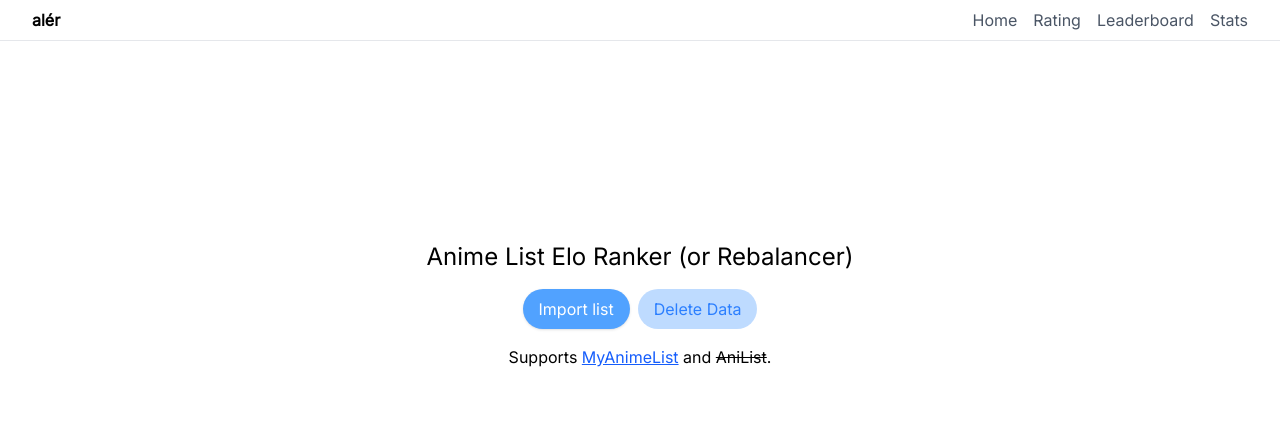
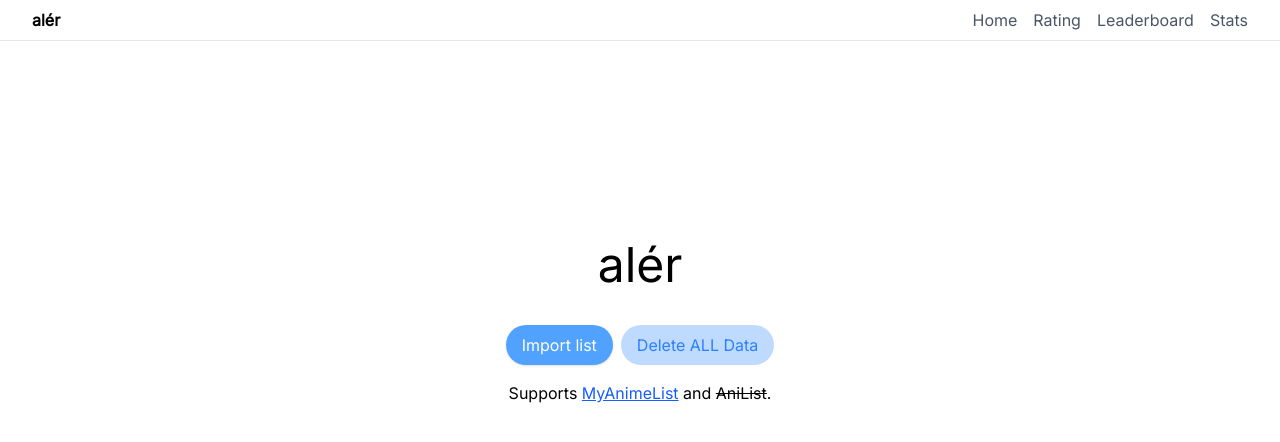
Before and after one commit to jumpyjacko/aler, a SvelteKit app: page / in a window 1280 px wide. Shown: the top 442 px of the page. Built offline with nearby package versions, Linux system fonts and the light colour scheme.

Commit message:
add: better homescreen

```diff
--- a/src/routes/+page.svelte
+++ b/src/routes/+page.svelte
@@ -50,7 +50,7 @@
 </script>
 
 <div class="flex flex-col items-center justify-center mt-50 gap-4">
-    <h1 class="text-2xl">Anime List Elo Ranker (or Rebalancer)</h1>
+    <h1 class="text-5xl mb-5">alér</h1>
 
     <div class="flex flex-row gap-2">
         <label
@@ -79,7 +79,7 @@
         <button
             onclick={deleteData}
             class="px-4 py-2 rounded-full bg-blue-200 text-blue-500"
-            >Delete Data</button
+            >Delete ALL Data</button
         >
     </div>
 
```
